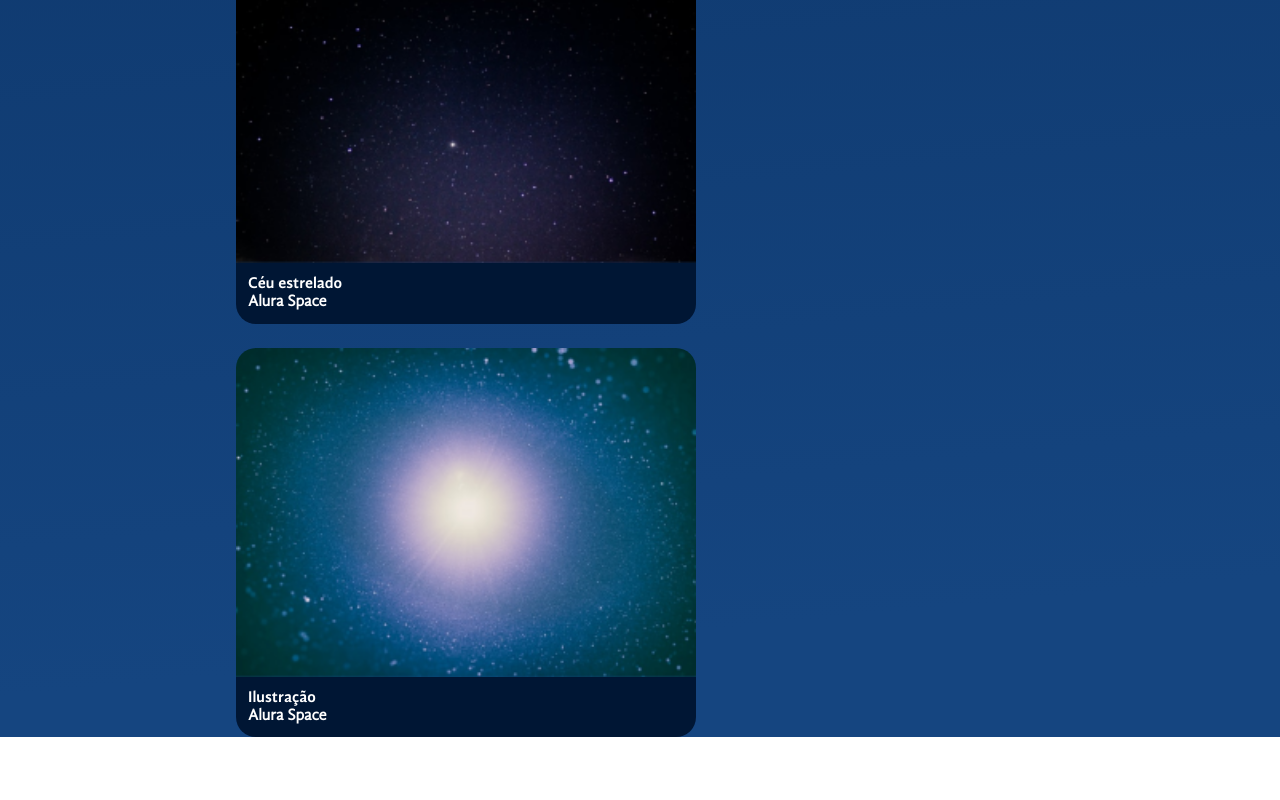
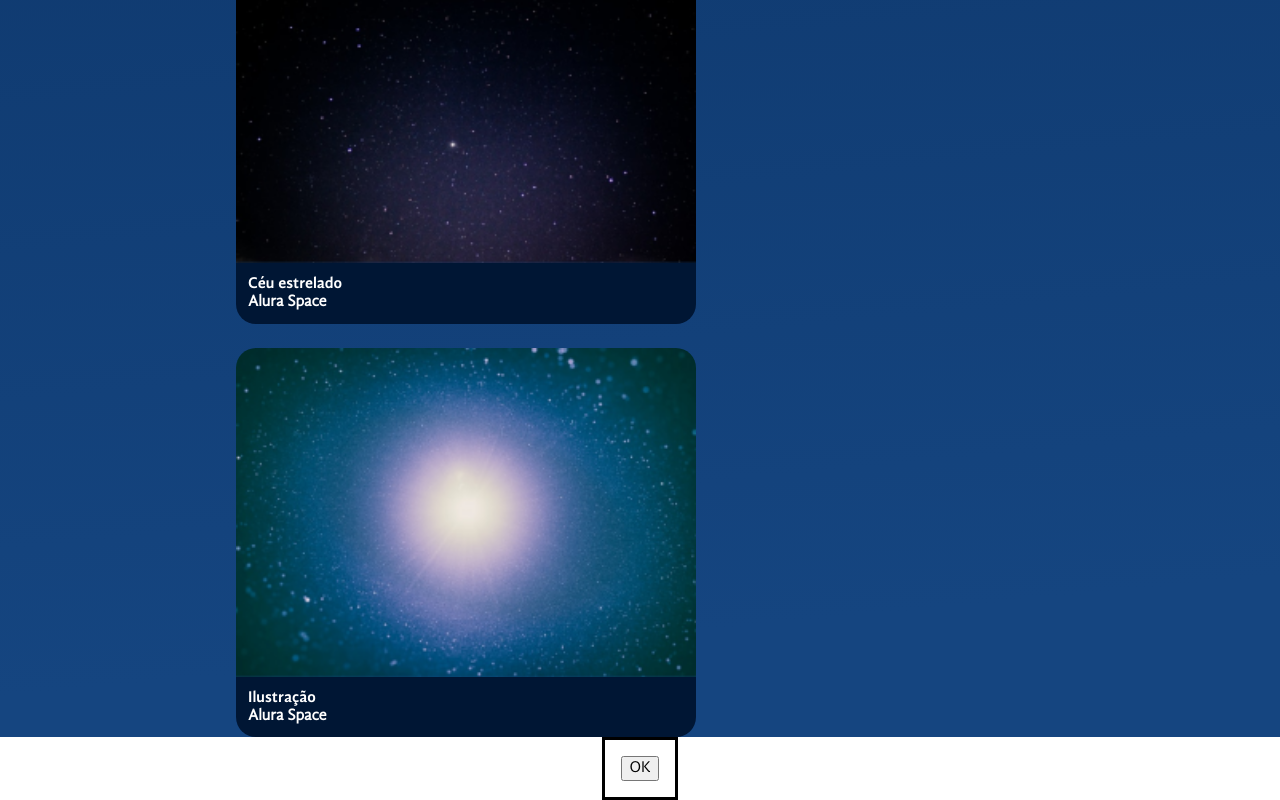
Before and after one commit to grbalmeida/curso-react-estilize-componentes-styled-components-manipule-arquivos-estaticos-alura, a React (Vite) app in the folder space-app/: page / in a window 1280 px wide. Shown: the part 4098-4898 px from the top of the page. Before the commit the page ends 4835 px from the top, so only its background shows below. Built offline with nearby package versions, Linux system fonts and the light colour scheme.

Commit message:
Um diálogo para a todos governar

```diff
--- a/space-app/src/App.jsx
+++ b/space-app/src/App.jsx
@@ -9,6 +9,7 @@
 
 import fotos from './fotos.json';
 import { useState } from 'react';
+import ModalZoom from './componentes/ModalZoom';
 
 const FundoGradiente = styled.div`
   background: linear-gradient(174.61deg, #041833 4.16%, #04244F 48%, #154580 96.76%);
@@ -55,6 +56,7 @@
             </ConteudoGaleria>
           </MainContainer>
         </AppContainer>
+        <ModalZoom />
       </FundoGradiente>
     </>
   )
--- /dev/null
+++ b/space-app/src/componentes/ModalZoom/index.jsx
@@ -0,0 +1,13 @@
+const ModalZoom = () => {
+    return (
+        <>
+            <dialog open>
+                <form method="dialog">
+                    <button>OK</button>
+                </form>
+            </dialog>
+        </>
+    )
+}
+
+export default ModalZoom;
```
